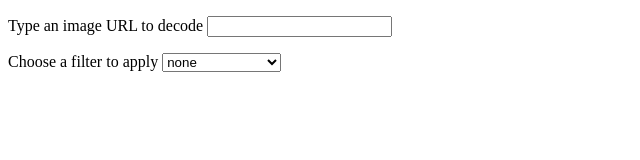
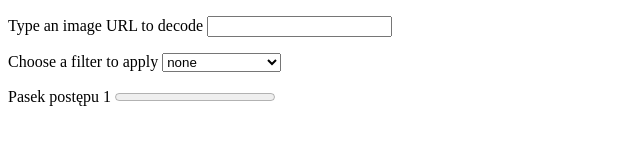
Before and after one commit to MateuszWys/Web_Workers, a plain HTML site: page index.html in a window 1280 px wide. Shown: the whole page, without its empty margins (0-640 px from the left). Drawn offline with Linux system fonts and the light colour scheme.

Commit message:
Add files via upload

```diff
--- a/index.html
+++ b/index.html
@@ -24,6 +24,11 @@
 </p>
 
 <div id="output"></div>
+
+<p>
+  <label>Pasek postępu 1</label>
+  <progress id="webworker1" value="0" max="100">Web Worker 1</progress>
+</p>
 
 <script>
 
```
